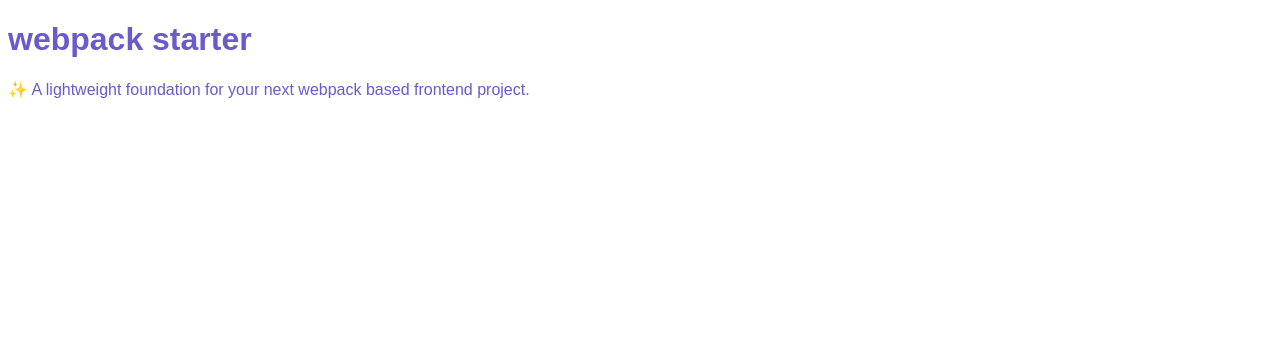
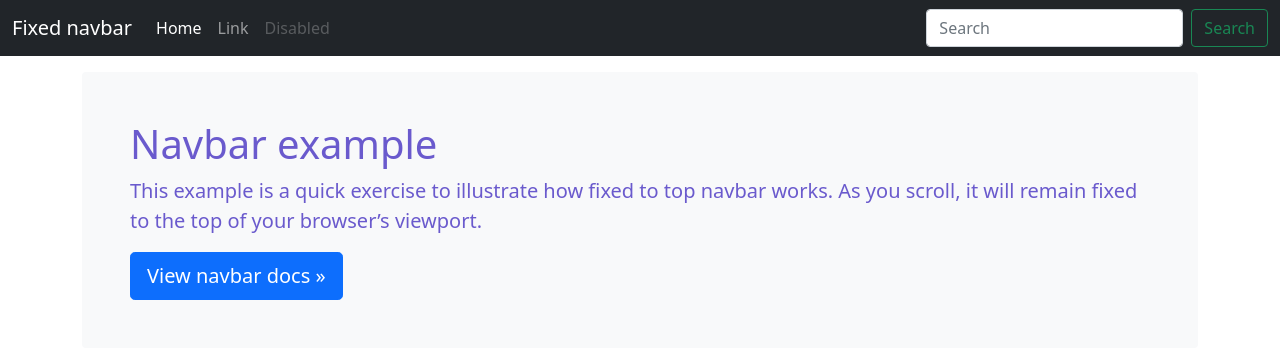
Before and after one commit to samueltardieu/wedding, a website built with webpack: page src/index.html in a window 1280 px wide. Built offline with nearby package versions, Linux system fonts and the light colour scheme.

Commit message:
Add bootstrap

```diff
--- a/package.json
+++ b/package.json
@@ -44,6 +44,7 @@
     "html-webpack-plugin": "^5.3.2",
     "mini-css-extract-plugin": "^2.2.0",
     "node-sass": "^6.0.1",
+    "postcss": "^8.3.6",
     "postcss-loader": "^6.1.1",
     "postcss-preset-env": "^6.7.0",
     "sass-loader": "^12.1.0",
@@ -58,7 +59,10 @@
   },
   "dependencies": {
     "@babel/polyfill": "^7.12.1",
+    "@popperjs/core": "^2.9.3",
+    "bootstrap": "^5.1.0",
     "core-js": "^3.16.2",
-    "d3": "^7.0.1"
+    "d3": "^7.0.1",
+    "jquery": "^3.6.0"
   }
 }
--- a/src/index.html
+++ b/src/index.html
@@ -1,12 +1,50 @@
 <!DOCTYPE html>
 <html lang="en">
+
 <head>
   <meta charset="UTF-8">
   <meta name="viewport" content="width=device-width, initial-scale=1">
   <title>webpack starterkit</title>
 </head>
+
 <body>
-  <h1>webpack starter</h1>
-  <p>✨ A lightweight foundation for your next webpack based frontend project.</p>
+
+  <nav class="navbar navbar-expand-md navbar-dark fixed-top bg-dark">
+    <div class="container-fluid">
+      <a class="navbar-brand" href="#">Fixed navbar</a>
+      <button class="navbar-toggler" type="button" data-bs-toggle="collapse" data-bs-target="#navbarCollapse"
+        aria-controls="navbarCollapse" aria-expanded="false" aria-label="Toggle navigation">
+        <span class="navbar-toggler-icon"></span>
+      </button>
+      <div class="collapse navbar-collapse" id="navbarCollapse">
+        <ul class="navbar-nav me-auto mb-2 mb-md-0">
+          <li class="nav-item">
+            <a class="nav-link active" aria-current="page" href="#">Home</a>
+          </li>
+          <li class="nav-item">
+            <a class="nav-link" href="#">Link</a>
+          </li>
+          <li class="nav-item">
+            <a class="nav-link disabled" href="#" tabindex="-1" aria-disabled="true">Disabled</a>
+          </li>
+        </ul>
+        <form class="d-flex">
+          <input class="form-control me-2" type="search" placeholder="Search" aria-label="Search">
+          <button class="btn btn-outline-success" type="submit">Search</button>
+        </form>
+      </div>
+    </div>
+  </nav>
+
+  <main class="container">
+    <div class="bg-light p-5 rounded">
+      <h1>Navbar example</h1>
+      <p class="lead">This example is a quick exercise to illustrate how fixed to top navbar works. As you scroll, it
+        will remain fixed to the top of your browser’s viewport.</p>
+      <a class="btn btn-lg btn-primary" href="/docs/5.1/components/navbar/" role="button">View navbar docs »</a>
+    </div>
+  </main>
+
 </body>
+
 </html>
--- a/src/scripts/index.js
+++ b/src/scripts/index.js
@@ -1,4 +1,5 @@
 import '../styles/index.scss';
+import 'bootstrap';
 
 if (process.env.NODE_ENV === 'development') {
   require('../index.html');
--- a/src/styles/index.scss
+++ b/src/styles/index.scss
@@ -3,4 +3,7 @@
 body {
   color: $body-color;
   font-family: sans-serif;
+  padding-top: 4.5rem;
 }
+
+@import "~bootstrap/scss/bootstrap";
```
Also changed, not shown: 1 other file.
